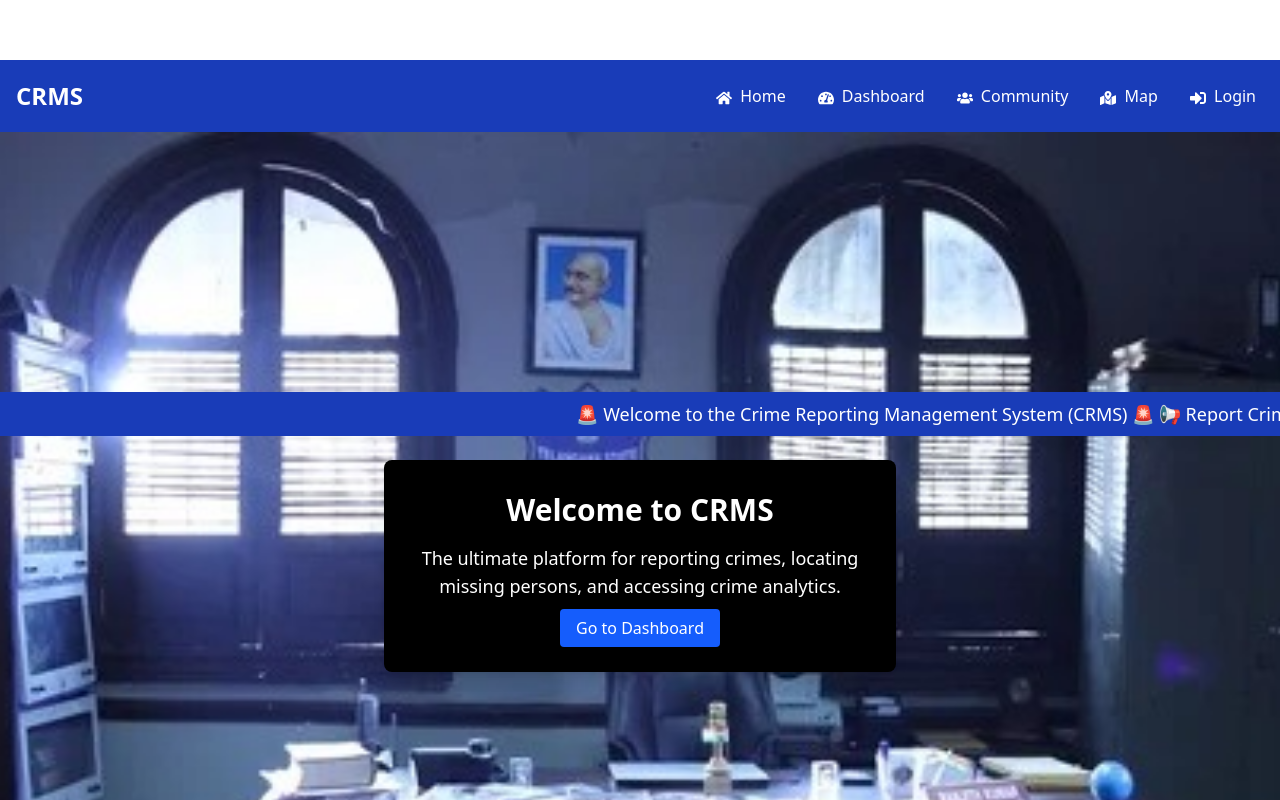
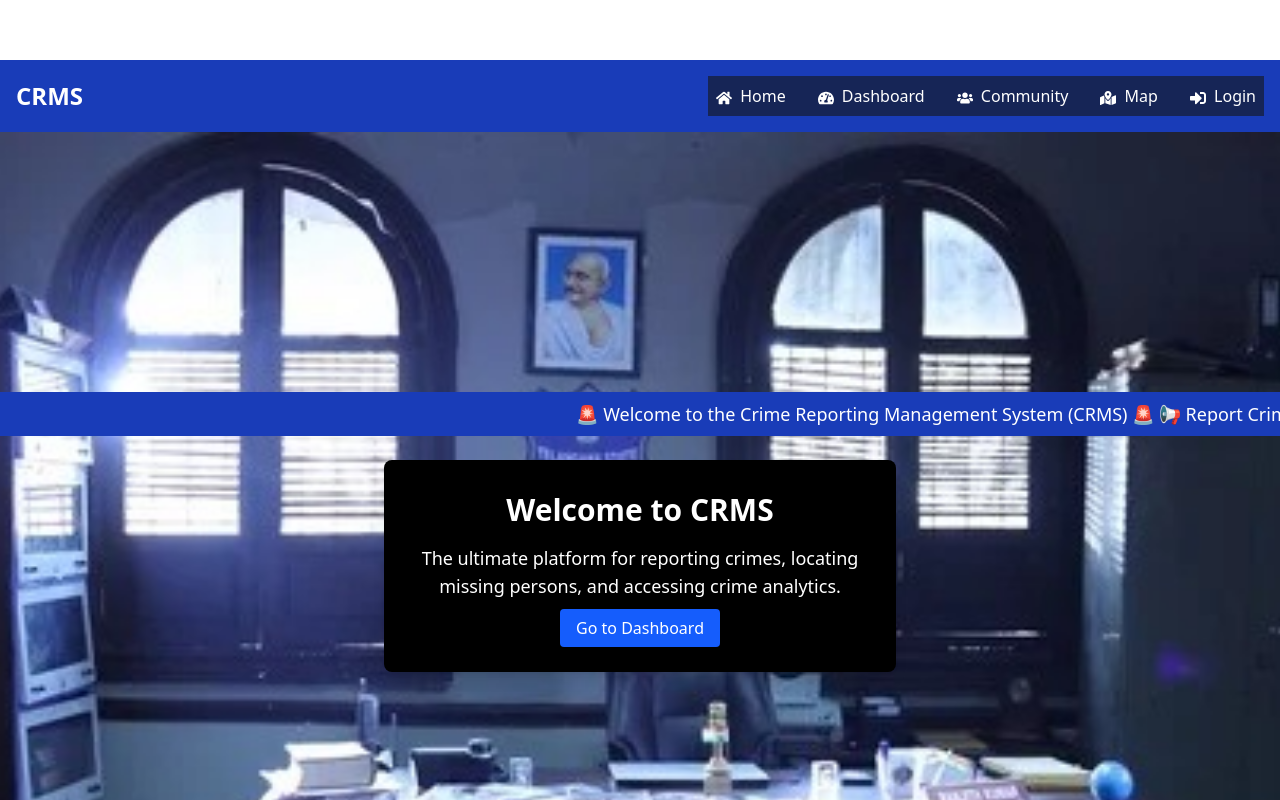
Before and after one commit to saadii007/Modern-Crime-Report-System, a React (Vite) app: page / in a window 1280 px wide. Shown: the top 800 px of the page. Built offline with nearby package versions, Linux system fonts and the light colour scheme.

Commit message:
Update Navbar.jsx

```diff
--- a/src/components/Navbar.jsx
+++ b/src/components/Navbar.jsx
@@ -22,7 +22,7 @@ const Navbar = () => {
         {menuOpen ? <FaTimes size={24} /> : <FaBars size={24} />}
       </div>
       <div
-        className={`flex-col md:flex md:flex-row md:space-x-4 absolute md:static top-16 left-0 w-full md:w-auto bg-blue-950 md:bg-transparent transition-transform ${
+        className={`flex-col md:flex md:flex-row md:space-x-4 absolute md:static top-16 left-0 w-full md:w-auto bg-blue-950 md:bg-blue-950 transition-transform ${
           menuOpen ? "flex" : "hidden"
         }`}
       >
```
